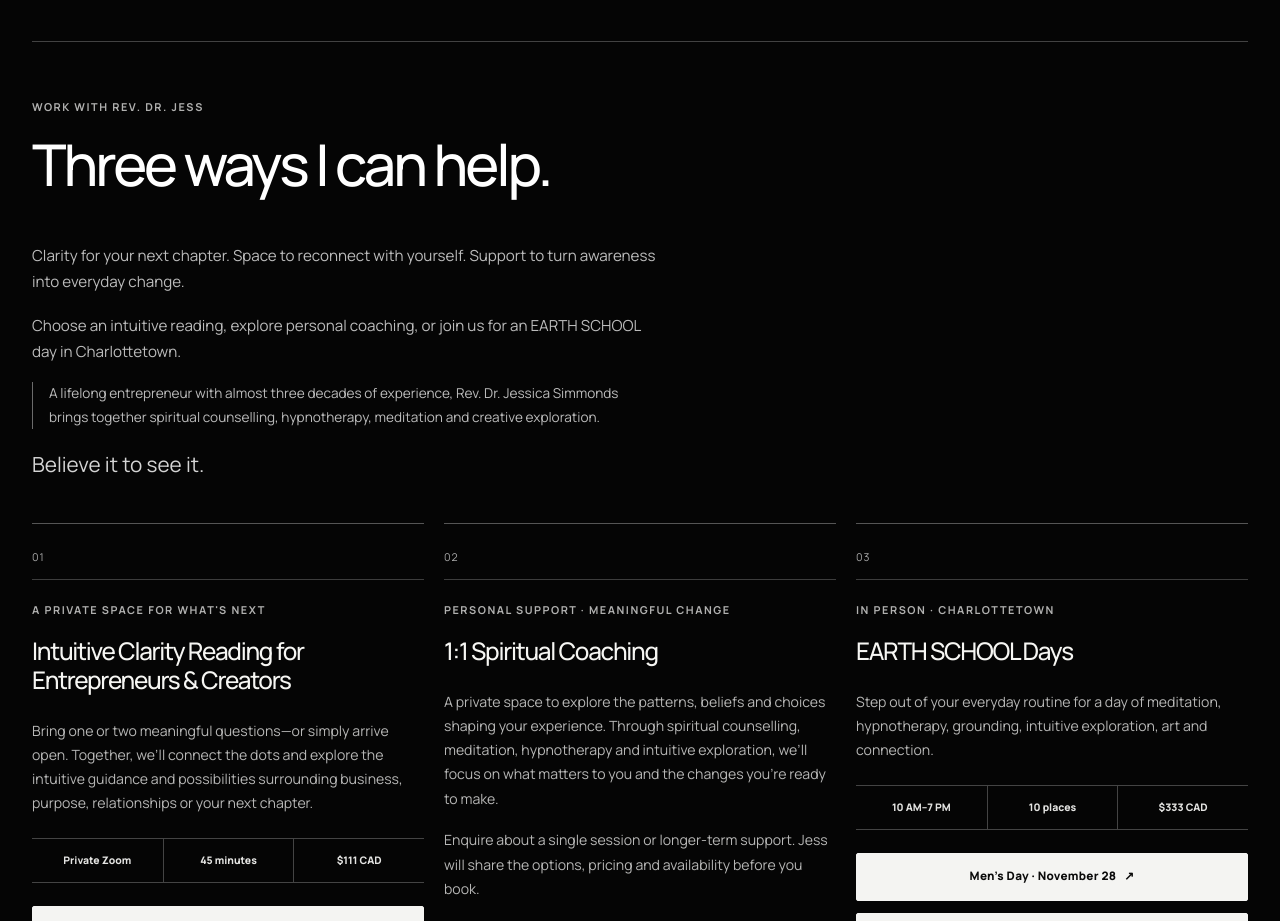
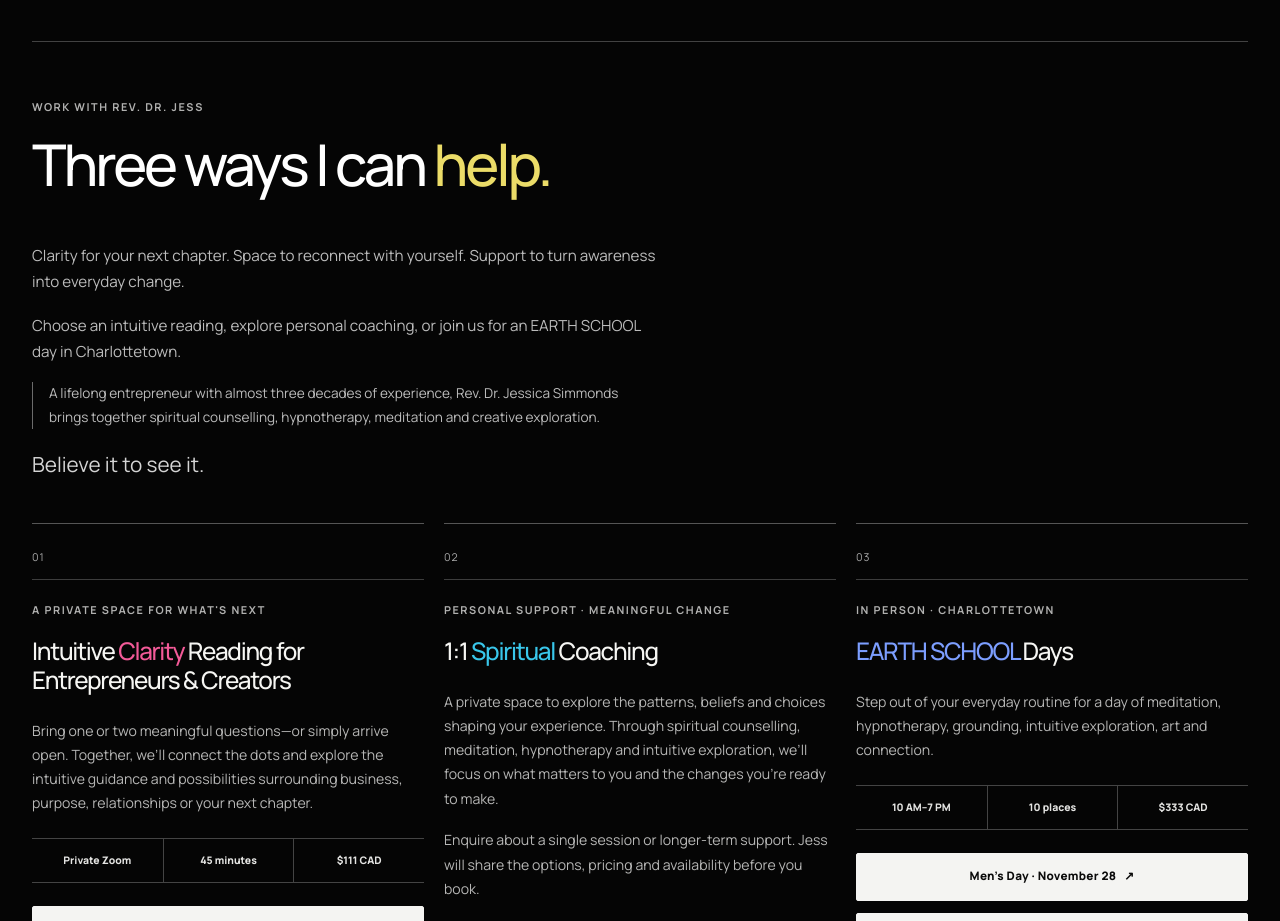
Before and after one commit to jessgoodvibesonly/jessgoodvibesonly, a Next.js app: page / in a window 1280 px wide. Shown: the part 7440-8361 px from the top of the page. Built offline with nearby package versions, Linux system fonts and the light colour scheme; a web font is replaced by a local one.

Commit message:
Carry portrait-inspired type accents into private session offerings

```diff
--- a/app/components/PrivateSessions.tsx
+++ b/app/components/PrivateSessions.tsx
@@ -21,7 +21,7 @@ export function PrivateSessions() {
       <div className="vision-orbit vision-orbit-two" aria-hidden="true" />
       <div className="private-sessions-copy" style={{ marginBottom: "2.5rem" }}>
         <p className="private-eyebrow">WORK WITH REV. DR. JESS</p>
-        <h2 id="private-sessions-title" style={{ maxWidth: "18ch" }}>Three ways I can help.</h2>
+        <h2 id="private-sessions-title" style={{ maxWidth: "18ch" }}>Three ways I can <span className="color-pop pop-yellow">help.</span></h2>
         <div className="private-introduction">
           <p>Clarity for your next chapter. Space to reconnect with yourself. Support to turn awareness into everyday change.</p>
           <p>Choose an intuitive reading, explore personal coaching, or join us for an EARTH SCHOOL day in Charlottetown.</p>
@@ -34,7 +34,7 @@ export function PrivateSessions() {
         <article className="service-card">
           <div className="service-card-marker" aria-hidden="true"><span>01</span></div>
           <p className="service-label">A private space for what&apos;s next</p>
-          <h3>Intuitive Clarity Reading for Entrepreneurs &amp; Creators</h3>
+          <h3>Intuitive <span className="color-pop pop-pink">Clarity</span> Reading for Entrepreneurs &amp; Creators</h3>
           <p className="service-description">Bring one or two meaningful questions—or simply arrive open. Together, we’ll connect the dots and explore the intuitive guidance and possibilities surrounding business, purpose, relationships or your next chapter.</p>
           <ul className="service-details" aria-label="Reading details"><li>Private Zoom</li><li>45 minutes</li><li>$111 CAD</li></ul>
           <a className="btn service-booking-button" href={bookingUrl} target="_blank" rel="noopener noreferrer" aria-label="Book your Intuitive Clarity Reading on Calendly (opens in a new tab)">Book Your Reading <span aria-hidden="true">↗</span></a>
@@ -44,7 +44,7 @@ export function PrivateSessions() {
         <article className="service-card">
           <div className="service-card-marker" aria-hidden="true"><span>02</span></div>
           <p className="service-label">Personal support · meaningful change</p>
-          <h3>1:1 Spiritual Coaching</h3>
+          <h3>1:1 <span className="color-pop pop-cyan">Spiritual</span> Coaching</h3>
           <p className="service-description">A private space to explore the patterns, beliefs and choices shaping your experience. Through spiritual counselling, meditation, hypnotherapy and intuitive exploration, we’ll focus on what matters to you and the changes you’re ready to make.</p>
           <p className="service-description">Enquire about a single session or longer-term support. Jess will share the options, pricing and availability before you book.</p>
           <div style={{ display: "grid", gap: ".75rem", marginTop: "1.4rem" }}>
@@ -57,7 +57,7 @@ export function PrivateSessions() {
         <article className="service-card">
           <div className="service-card-marker" aria-hidden="true"><span>03</span></div>
           <p className="service-label">In person · Charlottetown</p>
-          <h3>EARTH SCHOOL Days</h3>
+          <h3><span className="color-pop pop-blue">EARTH SCHOOL</span> Days</h3>
           <p className="service-description">Step out of your everyday routine for a day of meditation, hypnotherapy, grounding, intuitive exploration, art and connection.</p>
           <ul className="service-details" aria-label="Event details"><li>10 AM–7 PM</li><li>10 places</li><li>$333 CAD</li></ul>
           <div style={{ display: "grid", gap: ".75rem" }}>
```
